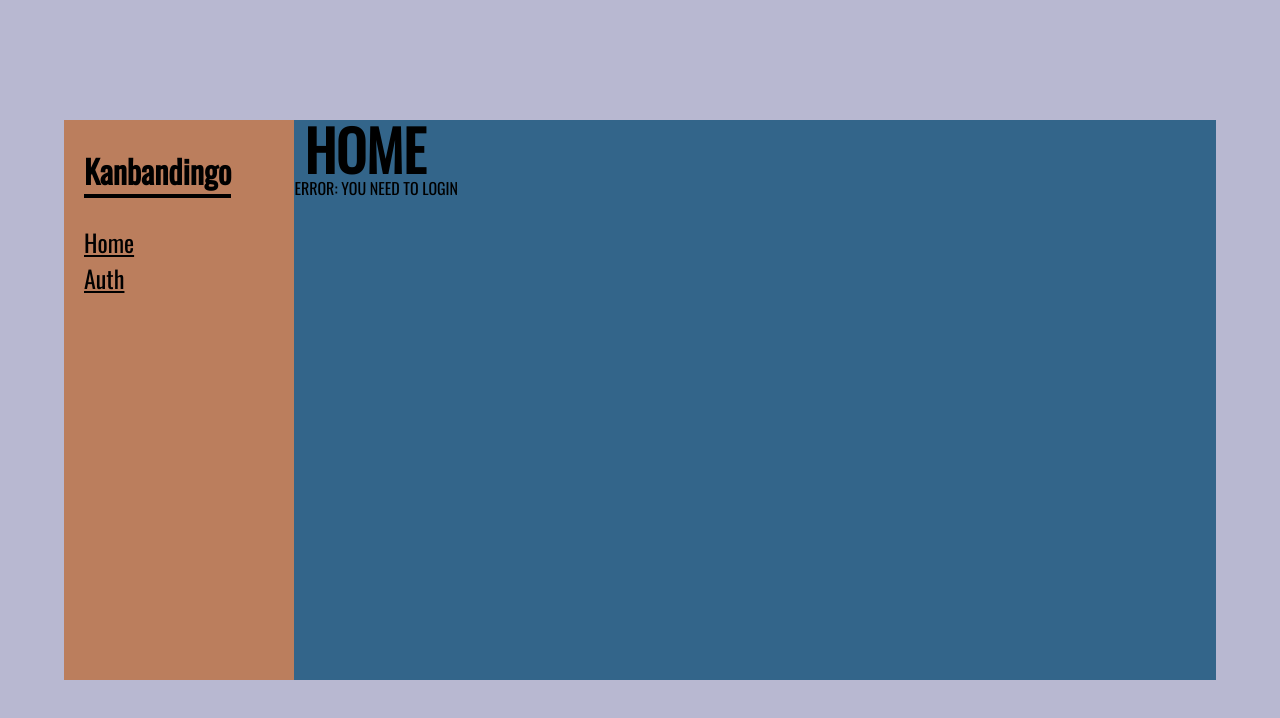
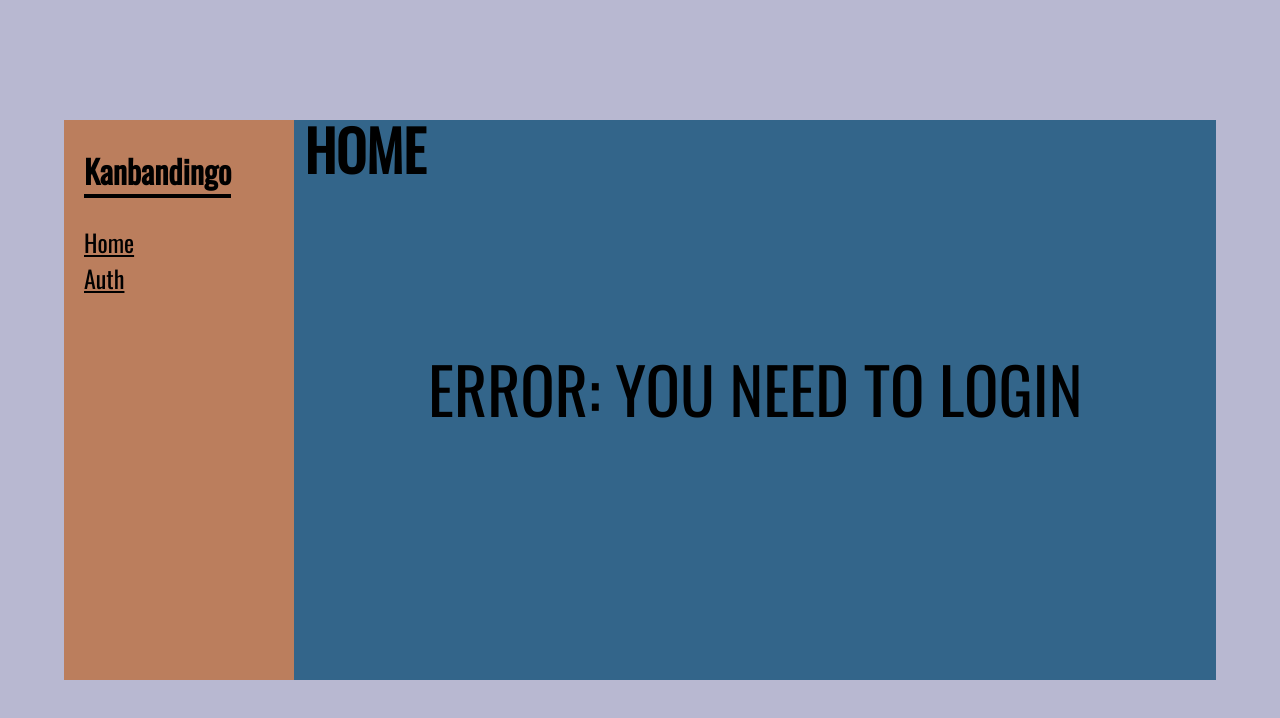
Before and after one commit to CameronJYoung/kanbandingo-frontend, a React (Create React App) app: page / in a window 1280 px wide. Shown: the top 718 px of the page. Built offline with nearby package versions, Linux system fonts and the light colour scheme; no server answers.

Commit message:
added styles to error

```diff
--- a/src/pages/Home/Home.css
+++ b/src/pages/Home/Home.css
@@ -21,7 +21,7 @@ header > h1 {
 	height: 90%;
 }
 
-.selectBoard {
+.selectBoard, .AuthError {
 	height: 84%;
     display: flex;
     justify-content: center;
```
